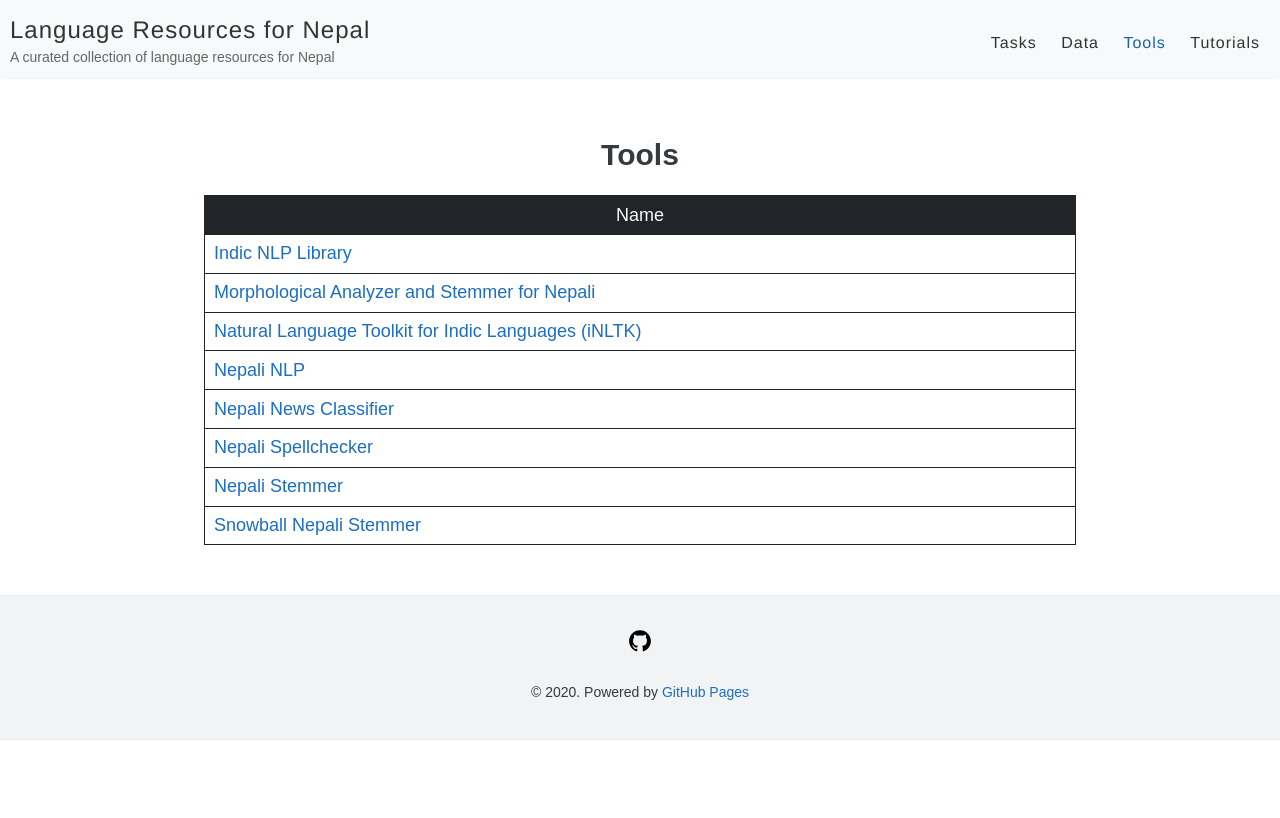
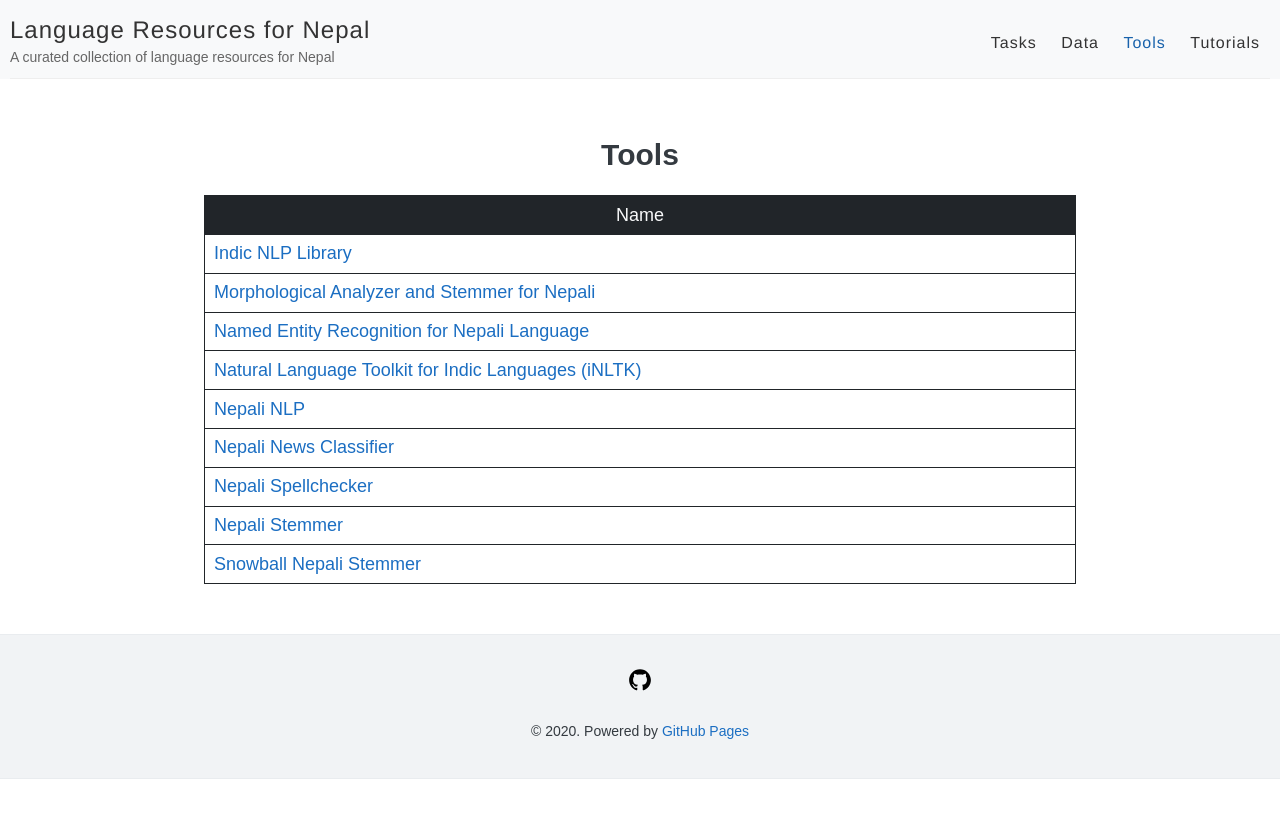
Before and after one commit to language-resources-nepal/language-resources-nepal.github.io, a Jekyll site: the page built from tools/index.html, in a window 1280 px wide. Shown: the top 818 px of the page. Built offline with Jekyll 4.4.1, drawn with Linux system fonts in a browser that asks for light colours.

Commit message:
Added NER tool

```diff
--- a/_data/literature.json
+++ b/_data/literature.json
@@ -87,6 +87,7 @@
         "title": "Named Entity Recognition for Nepali Language",
         "category": "Named Entity Recognition",
         "url": "https://arxiv.org/pdf/1908.05828v1.pdf",
+        "code_url": "https://github.com/oya163/nepali-ner",
         "year": 2019
     },
     {
--- a/_data/tools.json
+++ b/_data/tools.json
@@ -30,5 +30,9 @@
     {
         "name": "Nepali News Classifier",
         "url": "https://github.com/sndsabin/Nepali-News-Classifier"
+    },
+    {
+        "name": "Named Entity Recognition for Nepali Language",
+        "url": "https://github.com/oya163/nepali-ner"
     }
 ]
```
